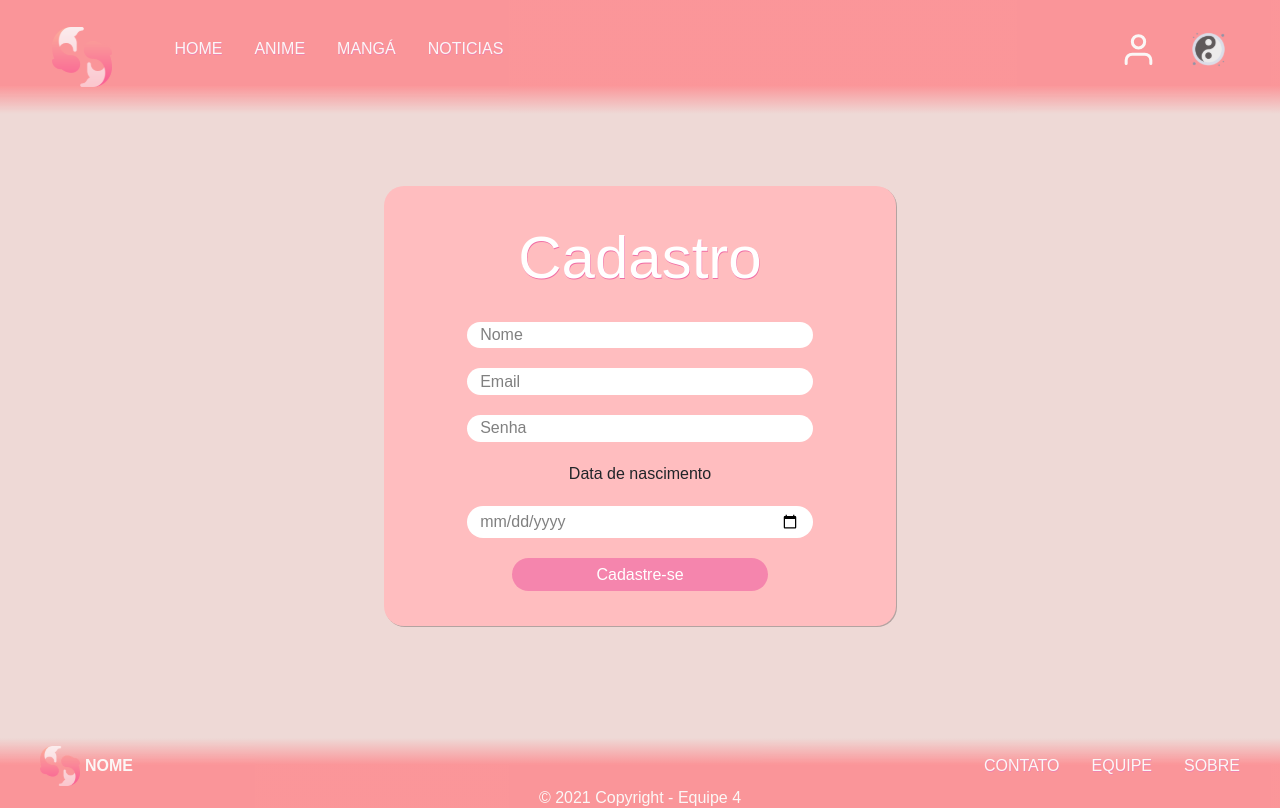
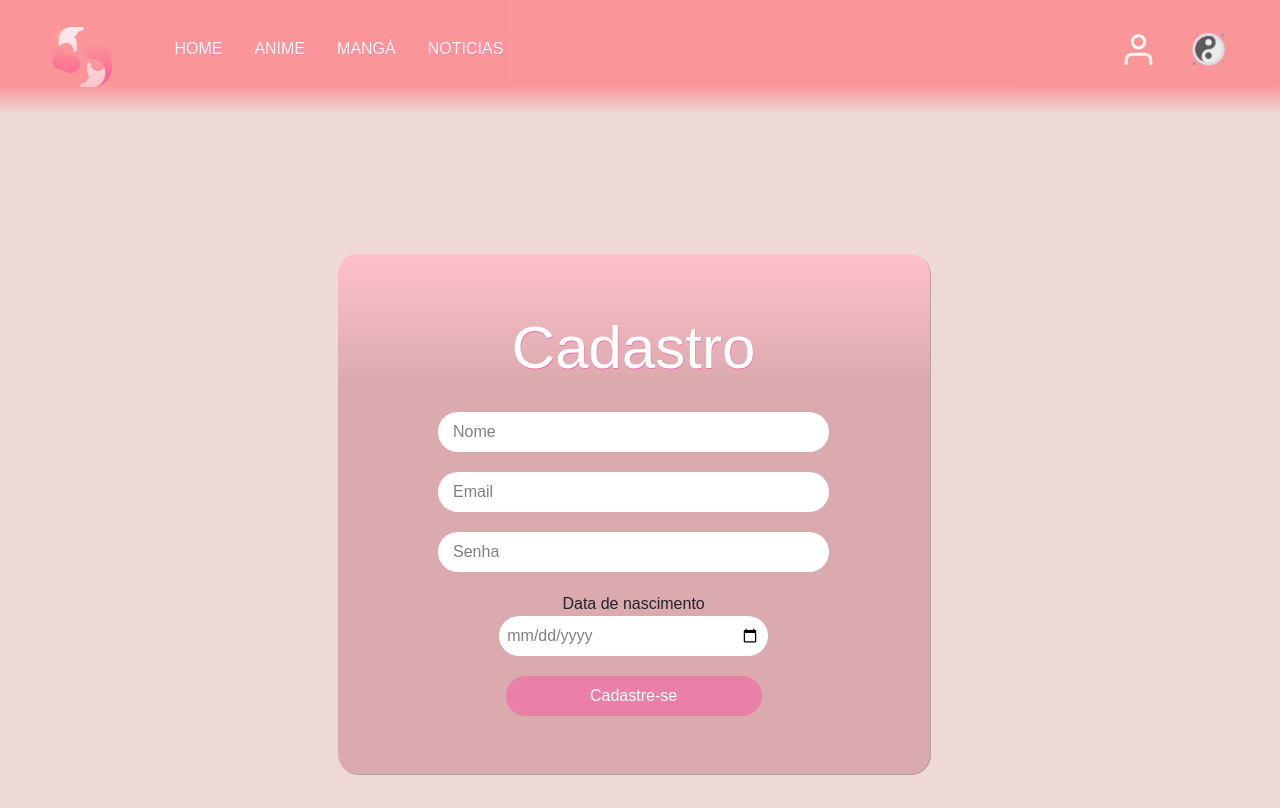
Before and after one commit to italoant/react-projeto-final, a React (Create React App) app: page /cadastro in a window 1280 px wide. Shown: the top 808 px of the page. Built offline with nearby package versions, Linux system fonts and the light colour scheme; the HTML template or start-up script is replaced by a standard one.

Commit message:
Atualizando pagina cadastro

```diff
--- /dev/null
+++ b/src/components/Components.js
@@ -0,0 +1,17 @@
+import styled from "styled-components";
+
+export const BackgroundForm = styled.div`
+    background-color: #FFBDBF;
+    border-radius: 20px;
+    padding: 5vh;
+    box-shadow: 1px 1px rgba(0, 0, 0, 25%);
+    background: var(--pink1);
+    background-image: linear-gradient(to bottom , pink, var(--pink1), var(--pink1), var(--pink1),var(--pink1));
+`;
+
+export const H1Style = styled.h1`
+    color: black;
+    margin: 2rem;
+    text-align: center;
+    text-shadow: 2px 2px 5px var(--salmao);
+`;
--- a/src/components/Footer/pagFooter/Contato/Contato.jsx
+++ b/src/components/Footer/pagFooter/Contato/Contato.jsx
@@ -1,13 +1,14 @@
 import React from 'react';
-import { EstiloContato, BackgroudForm } from '../Contato/StylePag';
-import { H1Style } from '../Equipe/Style';
+import { EstiloContato } from '../Contato/StylePag';
+import { H1Style } from '../../../Components';
+import { BackgroundForm } from '../../../Components';
 
 export default function Contato() {
     return (
         <div className="containerContato">
             <H1Style> Entre em contato </H1Style>
                 <EstiloContato>
-                    <BackgroudForm>
+                    <BackgroundForm>
                         <div className="containerForm">
                             <h4> Por meio desse formulário preencha os campos para entrar em contato com nossa equipe de desenvolvimento Front-End do site NOME. </h4>
                             <form className="formulario">
@@ -37,7 +38,7 @@ export default function Contato() {
                                 </div>
                             </form>
                         </div>
-                    </BackgroudForm>
+                    </BackgroundForm>
                 </EstiloContato>
         </div>
     );
--- a/src/components/Footer/pagFooter/Contato/StylePag.js
+++ b/src/components/Footer/pagFooter/Contato/StylePag.js
@@ -1,16 +1,4 @@
 import styled from "styled-components";
-
-export const BackgroudForm = styled.div`
-    background-color: #FFBDBF;
-    text-align: center;
-    border-radius: 20px;
-    padding: 4vh;
-    box-shadow: 1px 1px rgba(0, 0, 0, 25%);
-    margin-bottom: 50vh;
-    background: var(--pink1);
-    background-image: linear-gradient(to bottom , pink, var(--pink1), var(--pink1), var(--pink1),var(--pink1));
-`;
-
 
 export const EstiloContato = styled.div`
     width: 100vw; height: 120vh;
--- a/src/components/Footer/pagFooter/Equipe/DadosProps.js
+++ b/src/components/Footer/pagFooter/Equipe/DadosProps.js
@@ -1,5 +1,6 @@
 import React from 'react';
 import { EstiloEquipe } from './Style';
+import { BackgroundForm } from '../../../Components';
 
 function Equipe(props) {
 
@@ -8,7 +9,7 @@ function Equipe(props) {
         <div>
             <h2>{props.name}</h2>
         </div>
-        <div className="containerProps">
+          <BackgroundForm className="containerProps">
               <div className="bordaImagem">
                 <img className="fotoPerfil" src={props.foto} alt="" />
               </div>
@@ -18,7 +19,7 @@ function Equipe(props) {
                 <p className="sobreEquipe"> {props.sobre} REDES SOCIAIS</p>
                 <a className="cvEquipe" target="_blank" href={props.linkCV}>Veja meu CV</a>
               </div>
-        </div>
+          </BackgroundForm>
     </EstiloEquipe>
   );
 }
--- a/src/components/Footer/pagFooter/Equipe/Equipe.jsx
+++ b/src/components/Footer/pagFooter/Equipe/Equipe.jsx
@@ -1,6 +1,6 @@
 import React from 'react';
 import EquipeDados from './DadosProps';
-import { H1Style } from './Style';
+import { H1Style } from '../../../Components';
 
 // imagens
 import Camila from './img/camila.png';
--- a/src/components/Footer/pagFooter/Equipe/Style.js
+++ b/src/components/Footer/pagFooter/Equipe/Style.js
@@ -1,11 +1,4 @@
 import styled from "styled-components";
-
-export const H1Style = styled.h1`
-    color: black;
-    margin: 2rem;
-    text-align: center;
-    text-shadow: 2px 2px 5px var(--salmao);
-`;
 
 export const EstiloEquipe = styled.div`
     display: flex;
@@ -13,16 +6,14 @@ export const EstiloEquipe = styled.div`
     justify-content: center;
     align-items: center;
     width: 100vw;
+    gap: 2rem;
 
     .containerProps{
         padding: 2%;
-        margin-left: 2%;
         width: 70vw;
         display: flex;
         gap: 2rem;
         border-radius: 20px 5px;
-        background: var(--pink1);
-        background-image: linear-gradient(to bottom , pink, var(--pink1), var(--pink1), var(--pink1));
 
         .bordaImagem{
             border: 1px solid black;
@@ -35,6 +26,10 @@ export const EstiloEquipe = styled.div`
                 width: 200px; height: 200px;
                 padding: 2%;
             }
+        }
+
+        .informacoes{
+            margin: 0;
         }
 
         .cvEquipe{
--- a/src/components/Footer/pagFooter/Sobre/Sobre.jsx
+++ b/src/components/Footer/pagFooter/Sobre/Sobre.jsx
@@ -1,6 +1,5 @@
 import React from 'react';
-import { H1Style } from '../Equipe/Style';
-// import { Container } from './styles';
+import { H1Style } from '../../../Components';
 
 export default function Sobre() {
     return (
--- a/src/components/Footer/pagFooter/Sobre/StylePag.js
+++ b/src/components/Footer/pagFooter/Sobre/StylePag.js
@@ -2,4 +2,5 @@ import styled from "styled-components";
 
 export const EstiloPag = styled.div`
     background-color: red;
+
 `;
--- a/src/pages/Cadastro/Cadastro.js
+++ b/src/pages/Cadastro/Cadastro.js
@@ -1,21 +1,52 @@
 import React from "react";
 import { FormCadastro } from "./Style";
+import { BackgroundForm } from '../../components/Components';
 
 export default function Cadastro(){
     return(
         <div>
             <FormCadastro>
+                <BackgroundForm>
                     <div className="container">
                         <h1>Cadastro</h1>
-                        <input type="text" placeholder="Nome" id="" />
-                        <input type="email"  placeholder="Email" />
-                        <input type="password"  placeholder="Senha" />
-                        <label htmlFor="data"> Data de nascimento</label>
-                        <input type="date" id="data" className="date" />
-                        <button id="btnCadastro"> Cadastre-se </button>
+                        <input type="text" placeholder="Nome" id="nome" />
+                        <input type="email"  placeholder="Email" id="email" />
+                        <input type="password"  placeholder="Senha" id="senha"/>
+                        <div className="dataN">
+                            <label htmlFor="data"> Data de nascimento</label>
+                            <input type="date" id="data" className="date" />
+                        </div>
+                        <button id="btnCadastro" onClick={valicacaoCadastro}> Cadastre-se </button>
                     </div>
+                </BackgroundForm>
             </FormCadastro>
         </div>
     );
 
 };
+
+
+function valicacaoCadastro(e){
+
+    const nome = document.getElementById("nome").value;
+    const email = document.getElementById("email").value;
+    const senha = document.getElementById("senha").value;
+    const dataN = document.getElementById("data").value;
+
+    if(nome == "" && email == "" && senha == ""){
+        document.getElementById("nome").style.boxShadow = "1px 1px 5px red"
+        document.getElementById("email").style.boxShadow = "1px 1px 5px red"
+        document.getElementById("senha").style.boxShadow = "1px 1px 5px red"
+        e.preventDefault()
+    }else{
+        e.preventDefault();
+        document.getElementById("nome").style.boxShadow = "1px 1px 5px green"
+        document.getElementById("email").style.boxShadow = "1px 1px 5px green"
+        document.getElementById("senha").style.boxShadow = "1px 1px 5px green"
+
+    }
+}
+
+function validarEmail(){
+
+}
--- a/src/pages/Cadastro/Style.js
+++ b/src/pages/Cadastro/Style.js
@@ -3,23 +3,19 @@ import styled from "styled-components";
 
 export const FormCadastro = styled.form`
 
-    width: 100vw; height: 73vh;
+    height: 100vh; width: 99vw;
     display: flex;
     justify-content: center;
     align-items: center;
 
     .container{
-        width: 40vw; height: 55vh;
+        width: 40vw;
+        height: 55vh;
         display: flex;
         flex-direction: column;
+        align-items: center;
         justify-content: center;
-        align-items: center;
-        background-color: #FFBDBF;
-        border-radius: 20px;
-        padding: 5vh;
-        box-shadow: 1px 1px rgba(0, 0, 0, 25%);
         gap: 20px;
-
     }
 
     h1{
@@ -29,14 +25,24 @@ export const FormCadastro = styled.form`
     }
 
     label{
-        text-align: left;
+        text-align: center;
     }
 
     input, button {
-        width: 20vw; height: 6vh;
+        width: 20vw; height: 5vh;
         border: none; background: none;
         outline: none;
         padding: 1% 3%;
+    }
+
+    .dataN{
+        display: flex;
+        flex-direction: column;
+        align-items: center;
+    }
+
+    #data{
+        width: 21vw;
     }
 
     input{
@@ -63,19 +69,50 @@ export const FormCadastro = styled.form`
         box-shadow: 1px 1px 5px #cf5575;
     }
 
-    @media (max-width:770px){
-        height: 83vh; width: 100vw;
+    @media (max-width:850px){
+
         .container{
             width: 60vw;
+        }
+
+        .dataN{
+            display: flex;
+            flex-direction: column;
+            align-items: center;
+        }
+
         label{
-                font-size: 3rem;
+            width: 20vw;
         }
-            input, button {
-                width: 28vw; height: 6vh;
+
+        input, button{
+            width: 28vw; height: 5vh;
             border: none;
             outline: none;
             padding: 1% 3%;
         }
+        button{
+            font-weight: bold;
         }
     }
+
+    @media (max-height:720px){
+        .container{
+            height: 600px;
+        }
+
+        input{
+            height: 40px;
+        }
+
+        #data{
+            padding: 20px;
+        }
+
+        button{
+            margin-top: 2rem;
+            height: 50px;
+        }
+    }
+
 `;
```
Lines whose indentation alone changed are shown as unchanged.
